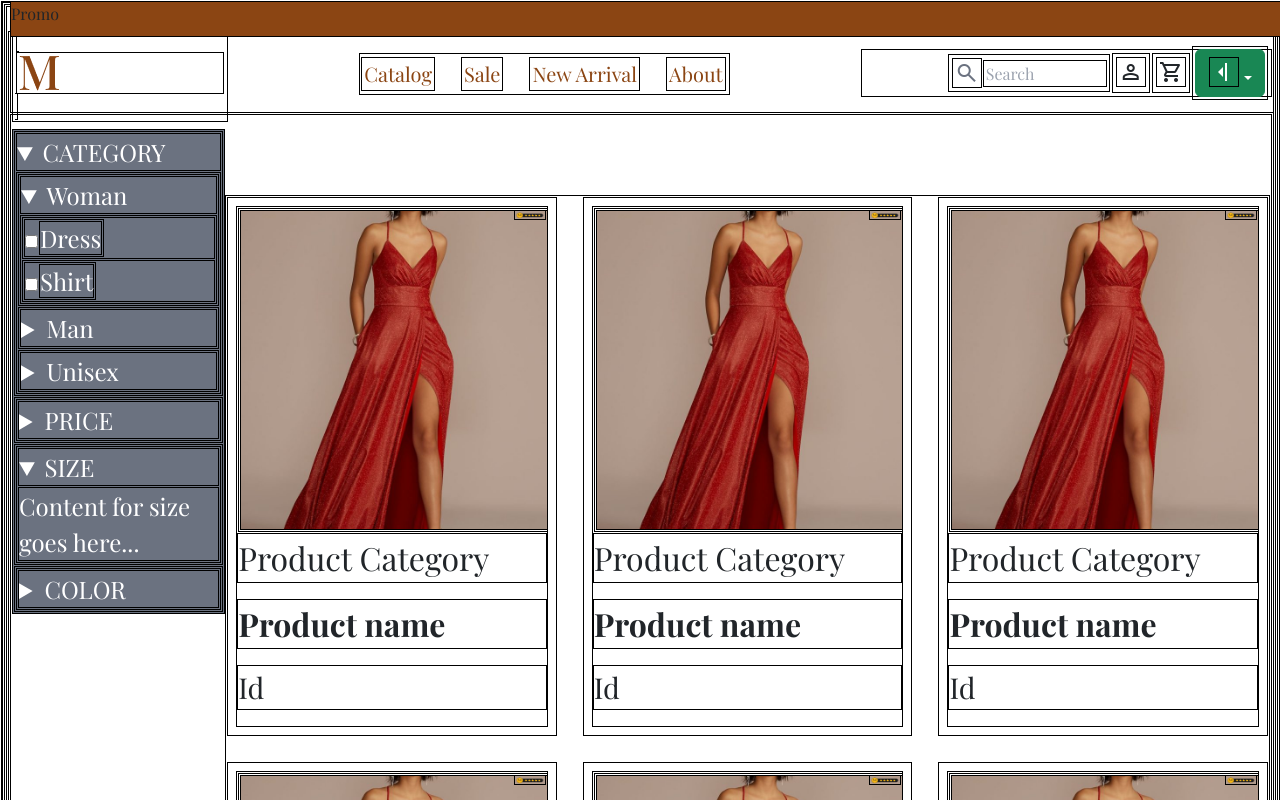
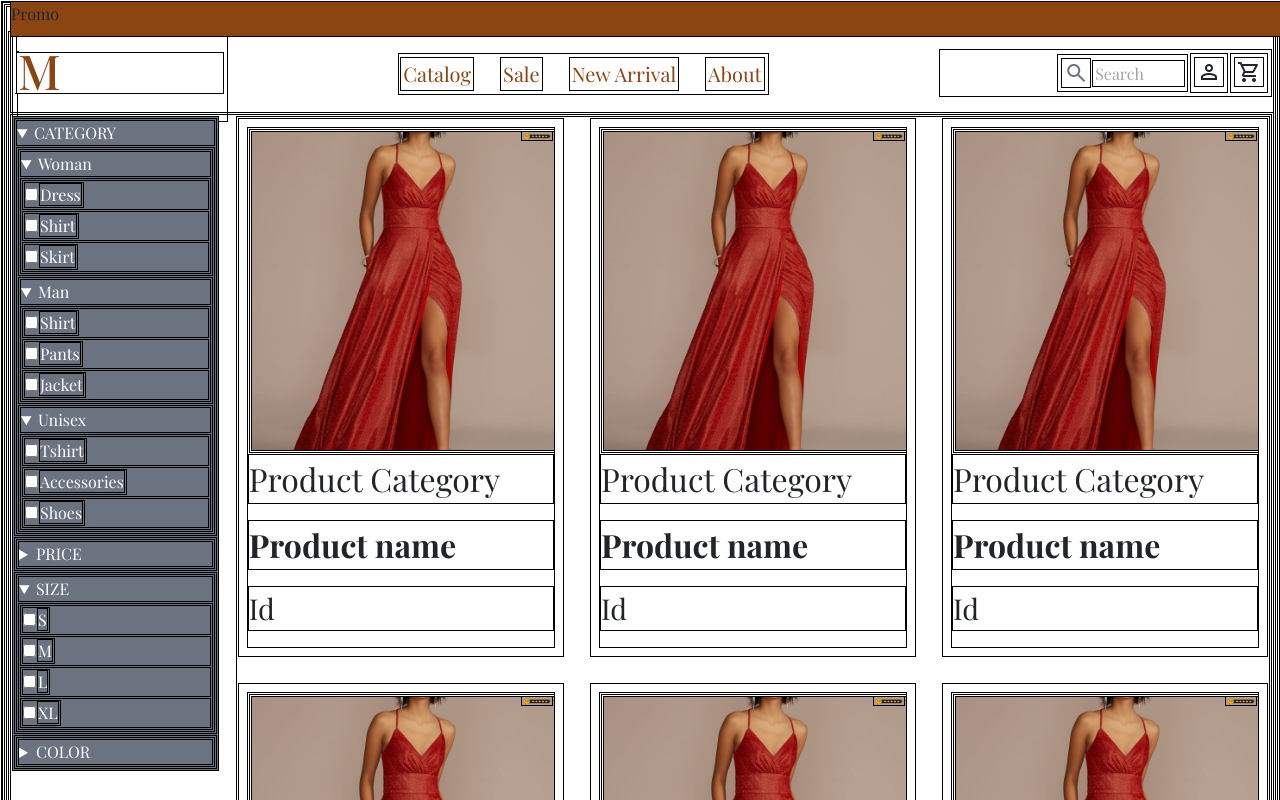
Before and after one commit to shauryabehra23/Modeva, a React (Create React App) app: page /products in a window 1280 px wide. Both pictures are taken after a click on the heading "SIZE". Shown: the top 800 px of the page. Built offline with nearby package versions, Linux system fonts and the light colour scheme; a web font is replaced by a local one.

Commit message:
filtering in products listing first draft

```diff
--- a/src/App.css
+++ b/src/App.css
@@ -57,7 +57,7 @@ html{
   margin:1rem;
 }
 
-@media screen and (min-width:1400px)
+@media screen and (min-width:1280px)
 {
   .sidebar
   {
@@ -65,7 +65,7 @@ html{
   }
 }
 
-@media screen and (max-width:1400px){
+@media screen and (max-width:1280px){
   .Features{
     display:grid;
     grid-template-areas:
--- a/src/Components/Card.js
+++ b/src/Components/Card.js
@@ -1,35 +1,44 @@
-import random from "../pics/rand2.png"
-import rating45 from "../pics/rating45.PNG"
+/* eslint-disable jsx-a11y/alt-text */
+import random from "../pics/rand2.png";
+import rating45 from "../pics/rating45.PNG";
 
-export default function Card(props)
-{
-    return(
+export default function Card(props) {
+  return (
     <div>
-        {
-            props.type==="promo" && (
-        <div className="outline-1 outline-gray-800 flex flex-col text-left m-2 h-min">
+      {props.type === "promo" && (
+        <div className="outline-1 outline-gray-800 flex flex-col text-left !m-2 h-min">
           <div className="relative w-full">
-                <img src={rating45} className="absolute text-2xl z-10 right-0 aspect-[146/46] h-auto min-w-8 max-w-0"/>
+            <img
+              src={rating45}
+              className="absolute text-2xl z-10 right-0 aspect-[146/46] h-auto min-w-8 max-w-0"
+            />
             <img src={random} className="object-cover max-h-[40vh] w-full" />
           </div>
-            <p style={{ fontSize: `clamp(0.1rem, 2.5vw, 2rem)` }}>Product Category</p>
-            <p style={{ fontSize: `clamp(0.5rem, 2.5vw, 2rem)` }} className="font-bold">Product name</p>
+
+          <p style={{ fontSize: `clamp(0.1rem, 2.5vw, 2rem)` }}>
+            Product Category
+          </p>
+          <p
+            style={{ fontSize: `clamp(0.5rem, 2.5vw, 2rem)` }}
+            className="font-bold"
+          >
+            Product name
+          </p>
           <p style={{ fontSize: `clamp(0.4rem, 2.5vw, 1.8rem)` }}>Id</p>
         </div>
-            )
-        }
-        {
-            props.type!="promo" && (
+      )}
+      {props.type !== "promo" && (
         <div className="bg-white p-4 m-2 rounded-lg shadow-sm">
-            <img src={rating45} className="h-6 mb-3"/>
-            <p className="text-sm text-gray-700 mb-4">Alice Borderland was a great series but dropped at the last</p>
+          <img src={rating45} className="h-6 mb-3" />
+          <p className="text-sm text-gray-700 mb-4">
+            Alice Borderland was a great series but dropped at the last
+          </p>
           <div className="flex items-center">
-                <img src={random} className="w-8 h-8 rounded-full mr-3"/>
+            <img src={random} className="w-8 h-8 rounded-full mr-3" />
             <p className="font-medium text-sm">Alice</p>
           </div>
         </div>
-            )
-        }
+      )}
     </div>
   );
 }
--- a/src/Pages/Products.js
+++ b/src/Pages/Products.js
@@ -1,96 +1,167 @@
-import Header from "../Components/Header";
 import Footer from "../Components/Footer";
 import Promo from "../Components/Promo";
-import SideScroll from "../Components/SideScroll";
-import grid1 from "../pics/grid1.avif";
-import grid2 from "../pics/grid2.avif";
-import grid3 from "../pics/grid3.avif";
-import rand2 from "../pics/rand2.png";
-import Features from "../Components/Features";
-import ReactPlayer from "react-player";
-import Nav from "../Components/Nav"
-import Hbg from "../pics/Header.jpg"
-import random from "../pics/rand2.png"
-import { useReducer, useState } from "react";
+import Nav from "../Components/Nav";
+import { useReducer, useMemo } from "react";
 import Card from "../Components/Card";
 
-const present = {};
-const reducer = e=>{};
+const present = {
+  Woman: { Dress: false, Shirt: false, Skirt: false },
+  Man: { Shirt: false, Pants: false, Jacket: false },
+  Unisex: { Tshirt: false, Accessories: false, Shoes: false },
+  Size: { S: false, M: false, L: false, XL: false },
+  Color: {
+    Red: false,
+    Blue: false,
+    Black: false,
+    White: false,
+    Green: false,
+    Yellow: false,
+  },
+};
 
-export default function Products()
-{
-    const [state, dispatch] = useReducer(present, reducer);
-    const [nav, setNav] = useState(false);
-    function toggle()
-    {
-        setNav(e => !e);
-    }
-    const products = Array.from({ length: 30 }, (_, index) => {
+const generateProducts = () => {
+  return Array.from({ length: 30 }, (_, index) => {
     const categories = [
-      { category: 'Woman', subcategories: ['Dress', 'Shirt', 'Skirt'] },
-      { category: 'Man', subcategories: ['Shirt', 'Pants', 'Jacket'] },
-      { category: 'Unisex', subcategories: ['T-Shirt', 'Accessories', 'Shoes'] }
+      { category: "Woman", subcategories: ["Dress", "Shirt", "Skirt"] },
+      { category: "Man", subcategories: ["Shirt", "Pants", "Jacket"] },
+      { category: "Unisex", subcategories: ["Tshirt", "Accessories", "Shoes"] },
     ];
 
-    const selectedCategory = categories[Math.floor(Math.random() * categories.length)];
-    const subcategory = selectedCategory.subcategories[Math.floor(Math.random() * selectedCategory.subcategories.length)];
+    const selectedCategory =
+      categories[Math.floor(Math.random() * categories.length)];
+    const selectedsubcategory =
+      selectedCategory.subcategories[
+        Math.floor(Math.random() * selectedCategory.subcategories.length)
+      ];
 
-    const sizes = ['S', 'M', 'L', 'XL'];
-    const colors = ['Red', 'Blue', 'Black', 'White', 'Green', 'Yellow'];
+    const sizes = ["S", "M", "L", "XL"];
+    const colors = ["Red", "Blue", "Black", "White", "Green", "Yellow"];
 
     return {
       id: index + 1,
-      name: `${selectedCategory.category}'s ${subcategory} ${index + 1}`,
+      name: `${selectedCategory.category}'s ${selectedsubcategory} ${
+        index + 1
+      }`,
       category: selectedCategory.category,
-      subcategory: subcategory,
+      subcategory: selectedsubcategory,
       price: parseFloat((Math.random() * 100 + 10).toFixed(2)),
       size: sizes[Math.floor(Math.random() * sizes.length)],
       color: colors[Math.floor(Math.random() * colors.length)],
-      image: `path/to/image${Math.floor(Math.random() * 5) + 1}.avif`
+      image: `path/to/image${Math.floor(Math.random() * 5) + 1}.avif`,
     };
   });
+};
+const reducer = (state, action) => {
+  return {
+    ...state,
+    [action.categories]: {
+      ...state[action.categories],
+      [action.subcategories]: !state[action.categories][action.subcategories],
+    },
+  };
+};
+//-------------------------------------------------------------------------------
+export default function Products() {
+  const [state, dispatch] = useReducer(reducer, present);
+  const products = useMemo(() => generateProducts(), []);
 
+  const filteredProducts = products.filter((product) => {
+    const gender = Object.values(state[product.category]).includes(true);
+    const genderssub = state[product.category][product.subcategory];
+    const isGenderSubValid = gender && genderssub;
+    const showAllgenders = !Object.values(state[product.category]).includes(
+      true
+    );
 
+    const isSizeIncluded = state.Size[product.size];
+    const showAllSizes = !Object.values(state.Size).includes(true);
 
-    return(
+    const isColourIncluded = state.Color[product.color];
+    const showAllColors = !Object.values(state.Color).includes(true);
+
+    return (
+      (showAllgenders || isGenderSubValid) &&
+      (showAllSizes || isSizeIncluded) &&
+      (showAllColors || isColourIncluded)
+    );
+  });
+
+  return (
     <div className="mt-6">
-            <Promo/>
-            <Nav toggle = {toggle} font="brown"/>
-            <div>
-
-                <div className="fixed top-32 bg-gray-500 text-white w-1/6" style={{fontSize:"clamp(1rem, 2.5vw, 1.5rem)"}}>
+      <Promo />
+      <Nav font="brown" />
+      <div className="flex items-start justify-between">
+        <div className="sticky top-28 bg-gray-500 text-white w-1/6 ">
           <details open>
             <summary>CATEGORY</summary>
             <div>
               <details open>
                 <summary>Woman</summary>
                 <div>
-                                <div>
-                                    <label htmlFor="dress">
-                                        <input type="checkbox" id="dress" />
-                                        <span>Dress</span>
+                  {["Dress", "Shirt", "Skirt"].map((item) => (
+                    <div key={item}>
+                      <label htmlFor={item.toLowerCase()}>
+                        <input
+                          type="checkbox"
+                          checked={state.Woman[item]}
+                          onChange={() =>
+                            dispatch({
+                              categories: "Woman",
+                              subcategories: item,
+                            })
+                          }
+                          id={item.toLowerCase()}
+                        />
+                        <span>{item}</span>
                       </label>
                     </div>
+                  ))}
+                </div>
+              </details>
+              <details open>
+                <summary>Man</summary>
                 <div>
-                                    <label htmlFor="shirt">
-                                        <input type="checkbox" id="shirt" />
-                                        <span>Shirt</span>
+                  {["Shirt", "Pants", "Jacket"].map((item) => (
+                    <div key={item}>
+                      <label htmlFor={item.toLowerCase()}>
+                        <input
+                          type="checkbox"
+                          checked={state.Man[item]}
+                          onChange={() =>
+                            dispatch({
+                              categories: "Man",
+                              subcategories: item,
+                            })
+                          }
+                          id={item.toLowerCase()}
+                        />
+                        <span>{item}</span>
                       </label>
                     </div>
+                  ))}
                 </div>
               </details>
-                        <details>
-                            <summary>Man</summary>
-                            <div>
-                                {/* You can add checkboxes here like in the "Woman" section */}
-                                <div>Content for Man goes here...</div>
-                            </div>
-                        </details>
-                        <details>
+              <details open>
                 <summary>Unisex</summary>
                 <div>
-                                {/* You can add checkboxes here like in the "Woman" section */}
-                                <div>Content for Unisex goes here...</div>
+                  {["Tshirt", "Accessories", "Shoes"].map((item) => (
+                    <div key={item}>
+                      <label htmlFor={item.toLowerCase()}>
+                        <input
+                          type="checkbox"
+                          checked={state.Unisex[item]}
+                          onChange={() =>
+                            dispatch({
+                              categories: "Unisex",
+                              subcategories: item,
+                            })
+                          }
+                          id={item.toLowerCase()}
+                        />
+                        <span>{item}</span>
+                      </label>
+                    </div>
+                  ))}
                 </div>
               </details>
             </div>
@@ -104,19 +175,59 @@ export default function Products()
           <div>
             <details>
               <summary>SIZE</summary>
-                        <div>Content for size goes here...</div>
+              <div>
+                {["S", "M", "L", "XL"].map((size) => (
+                  <div key={size}>
+                    <label htmlFor={`size-${size}`}>
+                      <input
+                        type="checkbox"
+                        checked={state.Size[size]}
+                        onChange={() =>
+                          dispatch({
+                            categories: "Size",
+                            subcategories: size,
+                          })
+                        }
+                        id={`size-${size}`}
+                      />
+                      <span>{size}</span>
+                    </label>
+                  </div>
+                ))}
+              </div>
             </details>
           </div>
           <div>
             <details>
               <summary>COLOR</summary>
-                        <div>Content for color goes here...</div>
+              <div>
+                {["Red", "Blue", "Black", "White", "Green", "Yellow"].map(
+                  (color) => (
+                    <div key={color}>
+                      <label htmlFor={`color-${color}`}>
+                        <input
+                          type="checkbox"
+                          checked={state.Color[color]}
+                          onChange={() =>
+                            dispatch({
+                              categories: "Color",
+                              subcategories: color,
+                            })
+                          }
+                          id={`color-${color}`}
+                        />
+                        <span>{color}</span>
+                      </label>
+                    </div>
+                  )
+                )}
+              </div>
             </details>
           </div>
         </div>
 
-                <div className="grid grid-cols-2 xl:grid-cols-3 gap-4 ml-[17%] mt-20">
-                    {products.map(product => (
+        <div className="grid grid-cols-2 xl:grid-cols-3 w-5/6 gap-4 ml-4">
+          {filteredProducts.map((product) => (
             <Card
               key={product.id}
               type="promo"
@@ -131,7 +242,7 @@ export default function Products()
           ))}
         </div>
       </div>
-            <Footer/>
+      <Footer />
     </div>
   );
 }
--- a/src/index.css
+++ b/src/index.css
@@ -2,17 +2,15 @@
 @tailwind components;
 @tailwind utilities;
 
-
 body {
-  margin: 0;
-  font-family: -apple-system, BlinkMacSystemFont, 'Segoe UI', 'Roboto', 'Oxygen',
-    'Ubuntu', 'Cantarell', 'Fira Sans', 'Droid Sans', 'Helvetica Neue',
+  font-family: -apple-system, BlinkMacSystemFont, "Segoe UI", "Roboto", "Oxygen",
+    "Ubuntu", "Cantarell", "Fira Sans", "Droid Sans", "Helvetica Neue",
     sans-serif;
   -webkit-font-smoothing: antialiased;
   -moz-osx-font-smoothing: grayscale;
 }
 
 code {
-  font-family: source-code-pro, Menlo, Monaco, Consolas, 'Courier New',
+  font-family: source-code-pro, Menlo, Monaco, Consolas, "Courier New",
     monospace;
 }
```
Also changed, not shown: test.js (added, +62 -0 lines). Lines whose indentation alone changed are shown as unchanged.
